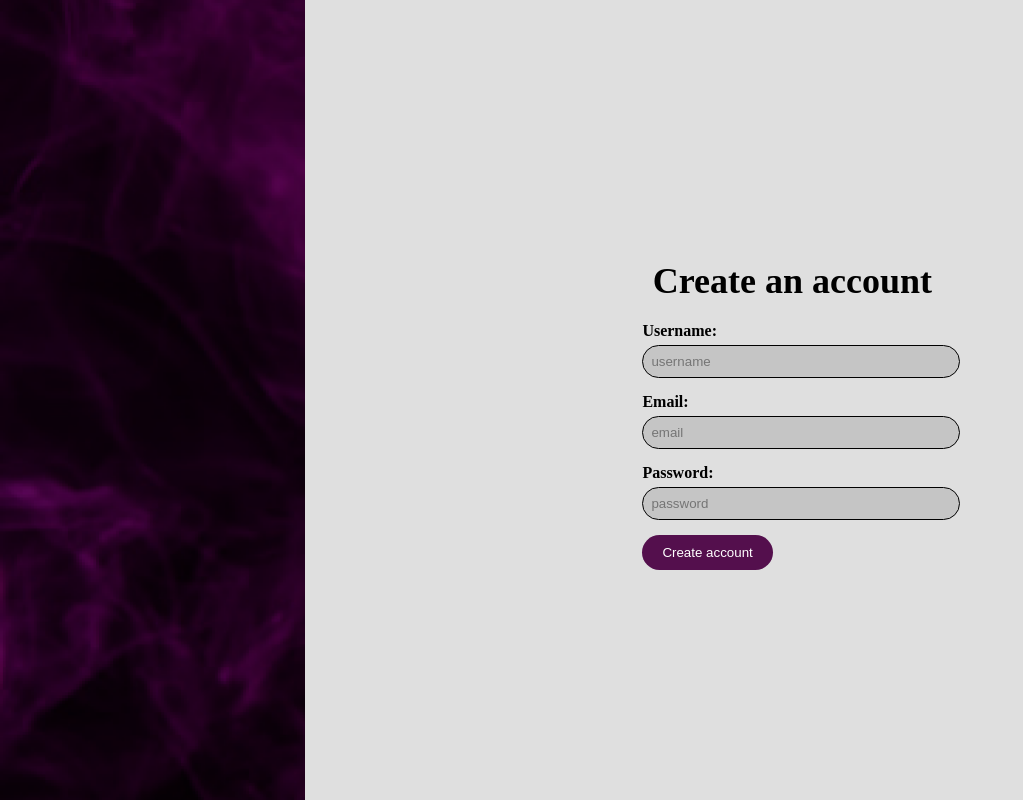
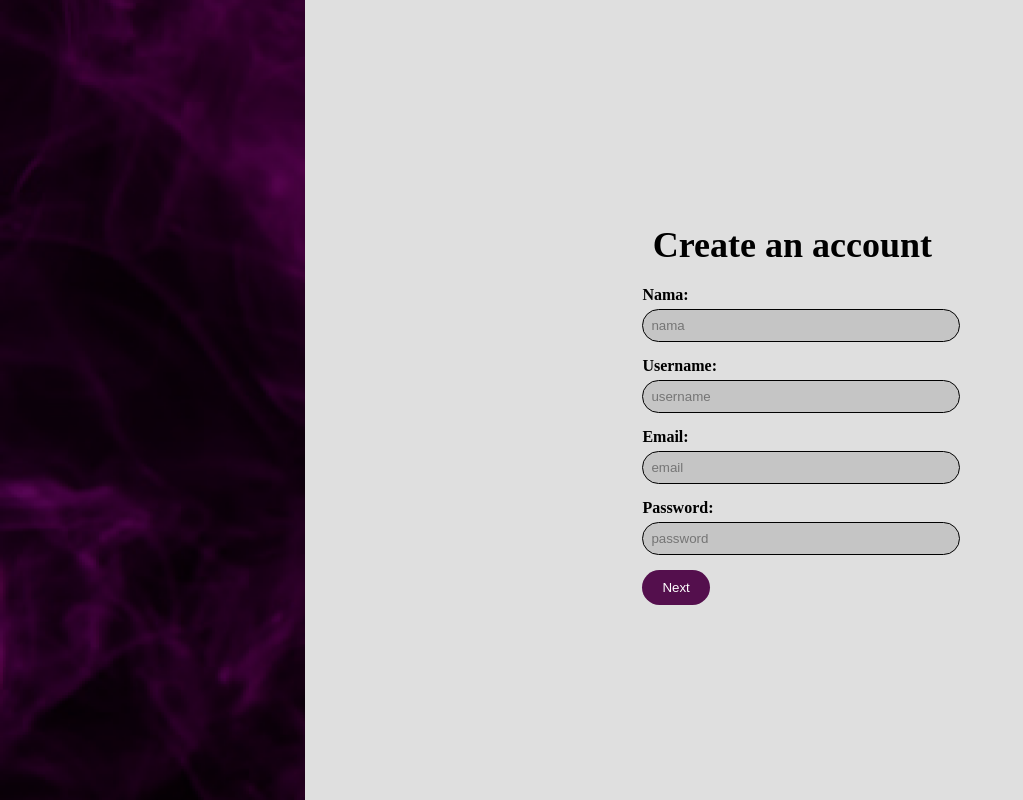
Before and after one commit to Albertna16/Final-Project-Pemweb, a PHP site: page /login/create_acc_user.php in a window 1280 px wide. Shown: the whole page, without its empty margins (0-1023 px from the left). Run offline with PHP 8.4, Linux system fonts and the light colour scheme.

Commit message:
modified create account and add new data

```diff
--- a/Final Project/home/HOME.php
+++ b/Final Project/home/HOME.php
@@ -116,7 +116,7 @@ if ($_SERVER['REQUEST_METHOD'] === 'POST') {
                 <a href="../user/user-profil.php"><i class="fa-solid fa-user"></i></a>
             </div>
             <div class="tombol2">
-                <a href=""><i class="fa-solid fa-right-from-bracket"></i></a>
+                <a href="../login/login_user.php"><i class="fa-solid fa-right-from-bracket"></i></a>
             </div>
         </div>
     </div>
--- a/Final Project/login/create_acc_user.php
+++ b/Final Project/login/create_acc_user.php
@@ -1,33 +1,59 @@
 <?php
-//memanggil file conn.php yang berisi koneski ke database
+//memanggil file conn.php yang berisi koneksi ke database
 //dengan include, semua kode dalam file conn.php dapat digunakan pada file index.php
 include('connection/connections.php');
 
 $status = '';
+
 //melakukan pengecekan apakah ada form yang dipost
 if ($_SERVER['REQUEST_METHOD'] === 'POST') {
+    // Cek apakah ada data pada slide pertama atau slide kedua
+    if (isset($_POST['slide1'])) {
+        $nama_user = ($_POST["nama_user"]);
         $email_user = ($_POST["email_user"]);
         $username_user = ($_POST["username_user"]);
         $password_user = ($_POST["password_user"]);
 
+        // Menyimpan data slide pertama ke dalam session
+        session_start();
+        $_SESSION['nama_user'] = $nama_user;
+        $_SESSION['email_user'] = $email_user;
+        $_SESSION['username_user'] = $username_user;
+        $_SESSION['password_user'] = $password_user;
+    } elseif (isset($_POST['slide2'])) {
+        // Mengambil data dari session (data dari slide pertama)
+        session_start();
+        $nama_user = $_SESSION['nama_user'];
+        $email_user = $_SESSION['email_user'];
+        $username_user = $_SESSION['username_user'];
+        $password_user = $_SESSION['password_user'];
+
+        $address = ($_POST["address"]);
+        $number_phone = ($_POST["number_phone"]);
+        $saldo = ($_POST["saldo"]);
+
         //query dengan PDO
-    $query = $connection->prepare("INSERT INTO user (email_user, username_user, password_user) VALUES(:email_user, :username_user, :password_user)");
+        $query = $connection->prepare("INSERT INTO user (nama_user, email_user, username_user, password_user, address, number_phone, saldo) VALUES(:nama_user, :email_user, :username_user, :password_user, :address, :number_phone, :saldo)");
 
         //binding data
+        $query->bindParam(':nama_user',  $nama_user);
         $query->bindParam(':email_user', $email_user);
         $query->bindParam(':username_user', $username_user);
         $query->bindParam(':password_user',  $password_user);
+        $query->bindParam(':address',  $address);
+        $query->bindParam(':number_phone',  $number_phone);
+        $query->bindParam(':saldo',  $saldo);
 
         //eksekusi query
         if ($query->execute()) {
             $status = 'ok_daftar';
-        header('Location: login_user.php?status='.$status);
+            header('Location: login_user.php?status=' . $status);
             exit();
         } else {
             $status = 'err';
         }
     }
-
+}
 ?>
 
 <!DOCTYPE html>
@@ -52,8 +78,13 @@ if ($_SERVER['REQUEST_METHOD'] === 'POST') {
                 echo '<br><br><div class="alert alert-danger" role="alert">Data user gagal disimpan</div>';
             }
             ?>
+            <?php if (!isset($_POST['slide1']) && !isset($_POST['slide2'])) : ?>
                 <h2>Create an account</h2>
                 <form action="../login/create_acc_user.php" method="POST">
+                    <div class="form-group">
+                        <label for="nama_user">Nama:</label>
+                        <input type="text" id="nama_user" name="nama_user" placeholder="nama">
+                    </div>
                     <div class="form-group">
                         <label for="username_user">Username:</label>
                         <input type="text" id="username_user" name="username_user" placeholder="username">
@@ -66,8 +97,26 @@ if ($_SERVER['REQUEST_METHOD'] === 'POST') {
                         <label for="password_user">Password:</label>
                         <input type="password" id="password_user" name="password_user" placeholder="password">
                     </div>
-                <button class="submit-button">Create account</button>
+                    <button class="next-button" style="width: 500; padding: 10px 20px 10px 20px; background-color: #540F4D; color: white; border: none; border-radius: 20px; cursor: pointer;" name="slide1">Next</button>
                 </form>
+            <?php elseif (isset($_POST['slide1'])) : ?>
+                <h2>Create an account</h2>
+                <form action="../login/create_acc_user.php" method="POST">
+                    <div class="form-group">
+                        <label for="address">Address:</label>
+                        <input type="text" id="address" name="address" placeholder="address">
+                    </div>
+                    <div class="form-group">
+                        <label for="number_phone">Number:</label>
+                        <input type="text" id="number_phone" name="number_phone" placeholder="number phone">
+                    </div>
+                    <div class="form-group">
+                        <label for="saldo">Saldo:</label>
+                        <input type="text" id="saldo" name="saldo" placeholder="saldo">
+                    </div>
+                    <button class="submit-button" name="slide2">Submit</button>
+                </form>
+            <?php endif; ?>
         </div>
     </div>
 </body>
--- a/Final Project/login/css/create_acc_user.css
+++ b/Final Project/login/css/create_acc_user.css
@@ -23,7 +23,7 @@ body {
 
 .form {
     width: 300px;
-    padding: 20px;
+    padding: 10px;
 }
 
 .form h2 {
```
Lines whose indentation alone changed are shown as unchanged.
